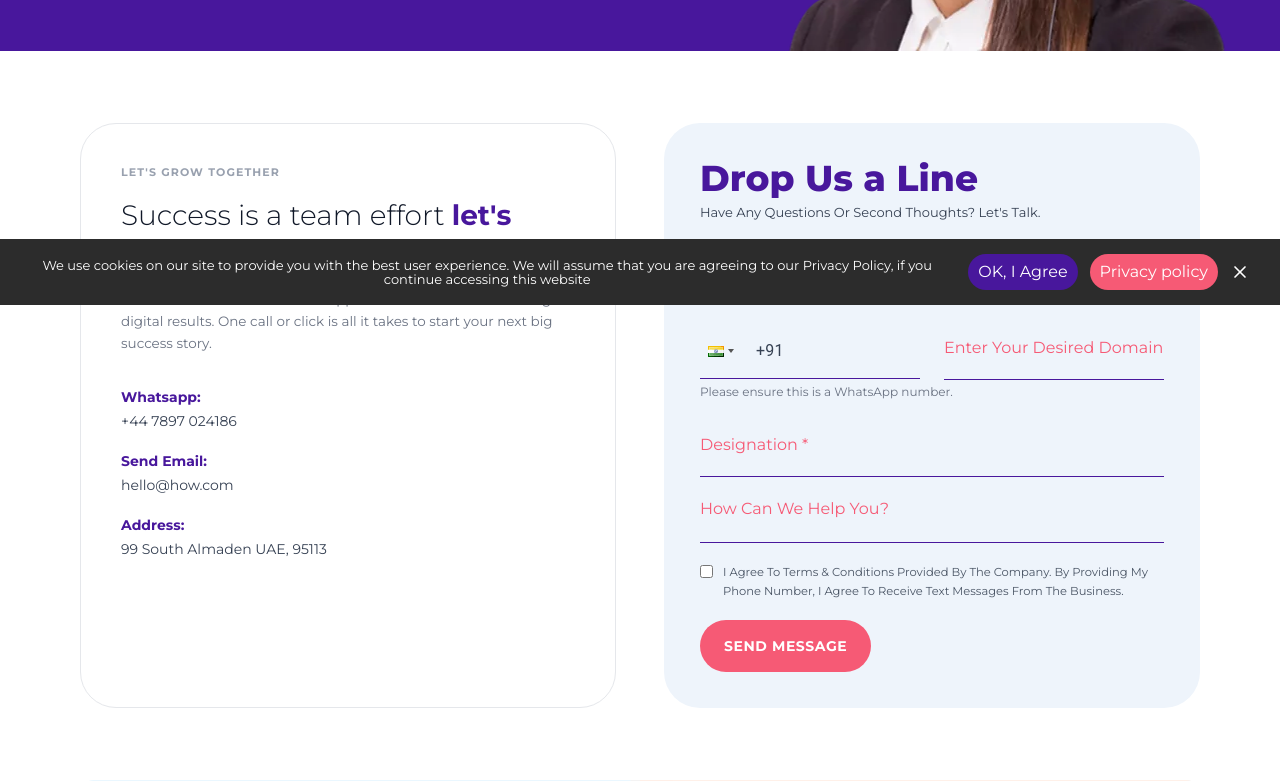
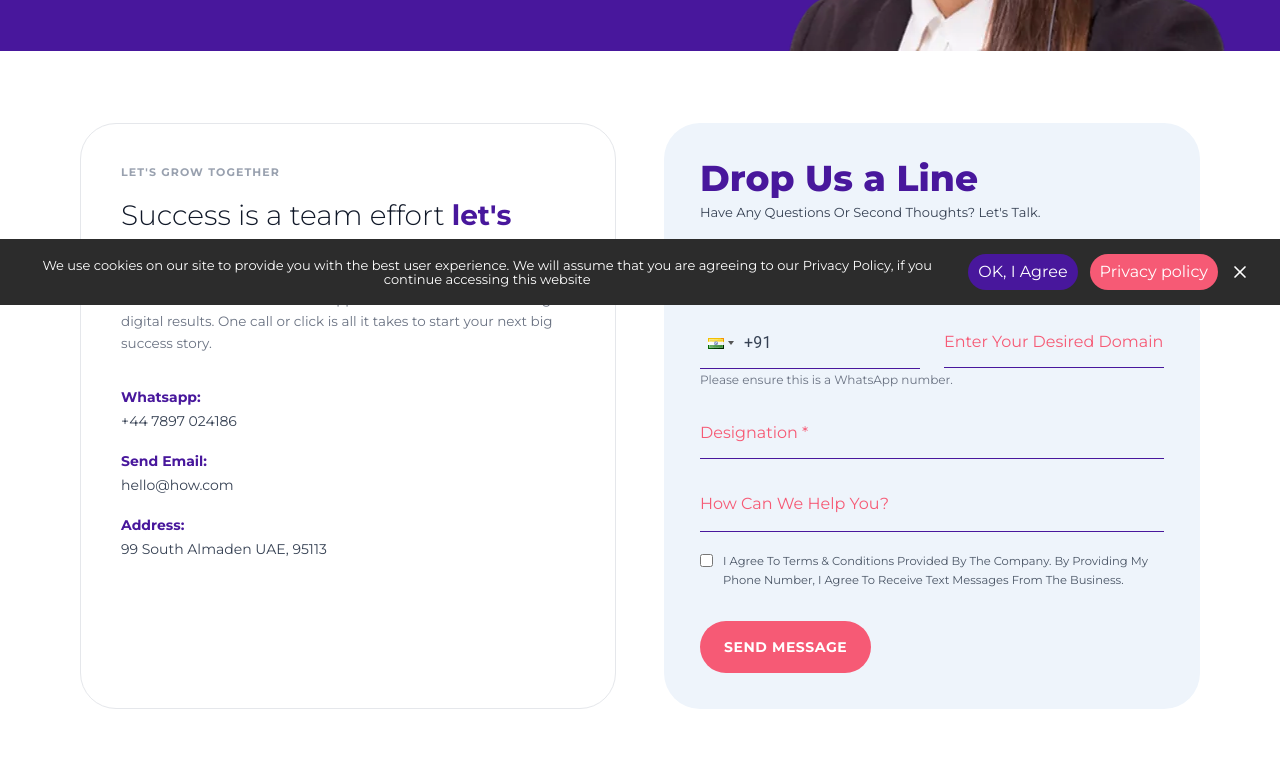
Before and after one commit to pushpesh-zuzu/humansofweb, a Next.js app: page /contact-us in a window 1280 px wide. Shown: the part 495-1276 px from the top of the page. Built offline with nearby package versions, Linux system fonts and the light colour scheme; no server answers.

Commit message:
update-contact-form-and-get-proposal-form-and-footer

```diff
--- a/src/app/components/ContactUs/ContactForm.jsx
+++ b/src/app/components/ContactUs/ContactForm.jsx
@@ -86,7 +86,7 @@ const ContactForm = () => {
 - Humans of Web`;
 
     const whatsappUrl = `https://wa.me/447897024186?text=${encodeURIComponent(
-      whatsappMessage
+      whatsappMessage,
     )}`;
 
     window.open(whatsappUrl, "_blank");
@@ -155,7 +155,8 @@ const ContactForm = () => {
 
             <form onSubmit={handleSubmit}>
               <div className="grid grid-cols-1 gap-x-6 md:grid-cols-2">
-                <div className="mb-5 border-b border-[#48179C] pb-1.5">
+                <div className="mb-3 md:mb-5">
+                  <div className=" border-b border-[#48179C] ">
                     <input
                       type="text"
                       name="name"
@@ -164,12 +165,13 @@ const ContactForm = () => {
                       placeholder="Your Name *"
                       className="w-full bg-transparent border-none py-3.25 outline-none text-[16px] text-gray-700 placeholder:text-secondary"
                     />
+                  </div>
                   {errors.name && (
                     <p className="mt-1 text-xs text-red-500">{errors.name}</p>
                   )}
                 </div>
-
-                <div className="md:mb-5 mb-4 border-b border-[#48179C] pb-1.5">
+                <div className="mb-3 md:mb-5">
+                  <div className=" border-b border-[#48179C] ">
                     <input
                       type="email"
                       name="email"
@@ -178,17 +180,19 @@ const ContactForm = () => {
                       placeholder="Email *"
                       className="w-full bg-transparent border-none py-3.25 outline-none text-[16px] text-gray-700 placeholder:text-secondary"
                     />
+                  </div>
                   {errors.email && (
                     <p className="mt-1 text-xs text-red-500">{errors.email}</p>
                   )}
                 </div>
 
-                <div className="md:mb-1 mb-2 pb-1.5">
+                {/* Phone */}
+                <div className="mb-3 md:mb-1">
                   <PhoneInput
                     country="in"
                     value={form.phone}
                     onChange={handlePhoneChange}
-                    inputClass="!w-full !h-[56px] !pl-14 !border-0 !border-b !border-[#48179C] !rounded-none !bg-transparent !text-[16px] !text-gray-700 focus:!shadow-none"
+                    inputClass="!w-full !h-[52px] !pl-11 !border-0 !border-b !border-[#48179C] !rounded-none !bg-transparent !text-[16px] !text-gray-700 focus:!shadow-none"
                     buttonClass="!bg-transparent !border-0 !border-b !border-[#48179C] !rounded-none"
                     containerClass="w-full"
                     dropdownClass="!rounded-md"
@@ -202,7 +206,9 @@ const ContactForm = () => {
                   )}
                 </div>
 
-                <div className="mb-5 border-b border-[#48179C] pb-1.5">
+                {/* Domain */}
+                <div className="mb-3 md:mb-5">
+                  <div className="border-b border-[#48179C]">
                     <input
                       type="text"
                       name="domain"
@@ -211,16 +217,18 @@ const ContactForm = () => {
                       placeholder="Enter Your Desired Domain *"
                       className="w-full bg-transparent border-none py-3.25 outline-none text-[16px] text-gray-700 placeholder:text-secondary"
                     />
+                  </div>
                   {errors.domain && (
                     <p className="mt-1 text-xs text-red-500">{errors.domain}</p>
                   )}
                 </div>
 
+                {/* WhatsApp note — desktop only */}
                 <p className="-mt-4 mb-5 hidden text-xs text-gray-500 md:col-span-2 md:block">
                   Please ensure this is a WhatsApp number.
                 </p>
-
-                <div className="mb-5 border-b border-[#48179C] pb-1.5 md:col-span-2">
+                <div className="mb-3 md:mb-5 col-span-1 md:col-span-2">
+                  <div className=" border-b border-[#48179C]  ">
                     <input
                       type="text"
                       name="designation"
@@ -229,6 +237,7 @@ const ContactForm = () => {
                       placeholder="Designation *"
                       className="w-full bg-transparent border-none py-3.25 outline-none text-[16px] text-gray-700 placeholder:text-secondary"
                     />
+                  </div>
                   {errors.designation && (
                     <p className="mt-1 text-xs text-red-500">
                       {errors.designation}
@@ -236,7 +245,7 @@ const ContactForm = () => {
                   )}
                 </div>
 
-                <div className="col-span-1 mb-5 border-b border-[#48179C] pb-3.5 md:col-span-2">
+                <div className="col-span-1 mb-5 border-b border-[#48179C]  md:col-span-2">
                   <textarea
                     name="message"
                     value={form.message}
@@ -254,11 +263,11 @@ const ContactForm = () => {
                     }}
                     placeholder="How Can We Help You?"
                     rows={1}
-                    className="w-full bg-transparent border-none outline-none text-[16px] text-gray-700 placeholder:text-secondary resize-none"
+                    className="pt-[13px] pb-[8px] w-full bg-transparent border-none outline-none text-[16px] text-gray-700 placeholder:text-secondary resize-none"
                   />
                 </div>
-
-                <div className="col-span-1 mb-5 md:col-span-2">
+                <div className="mb-5 md:mb-8 col-span-1 md:col-span-2">
+                  <div className="">
                     <label className="flex items-start gap-2.5 text-[11.5px] leading-relaxed text-gray-600">
                       <input
                         type="checkbox"
@@ -268,14 +277,19 @@ const ContactForm = () => {
                         className="mt-0.5 accent-[#48179C]"
                       />
                       <span>
-                      I Agree To Terms & Conditions Provided By The Company. By
-                      Providing My Phone Number, I Agree To Receive Text Messages
-                      From The Business.
+                        I Agree To Terms & Conditions Provided By The Company.
+                        By Providing My Phone Number, I Agree To Receive Text
+                        Messages From The Business.
                       </span>
                     </label>
+                  </div>
+                  <div className="col-span-1 md:col-span-2">
                     {errors.terms && (
-                    <p className="mt-1 text-xs text-red-500">{errors.terms}</p>
+                      <p className="mt-1 text-xs text-red-500">
+                        {errors.terms}
+                      </p>
                     )}
+                  </div>
                 </div>
               </div>
 
--- a/src/app/components/common/Footer/Footer.jsx
+++ b/src/app/components/common/Footer/Footer.jsx
@@ -205,6 +205,8 @@ const Footer = () => {
                         key={link.label}
                         href={link.href}
                         className="p-small text-white/75 transition hover:text-secondary"
+                        target="_blank"
+                        rel="noopener noreferrer"
                       >
                         {link.label}
                       </Link>
--- a/src/app/components/common/GetProposalModal/GetProposalModal.jsx
+++ b/src/app/components/common/GetProposalModal/GetProposalModal.jsx
@@ -272,6 +272,7 @@ const GetProposalModal = ({
                   containerClass="w-full"
                   dropdownClass="!rounded-md"
                   enableSearch={true}
+                  style={{color: "#1f2937", }}
                 />
                 <p className="mt-1 text-xs text-gray-500">
                   Please ensure this is a WhatsApp number.
```
Lines whose indentation alone changed are shown as unchanged.
